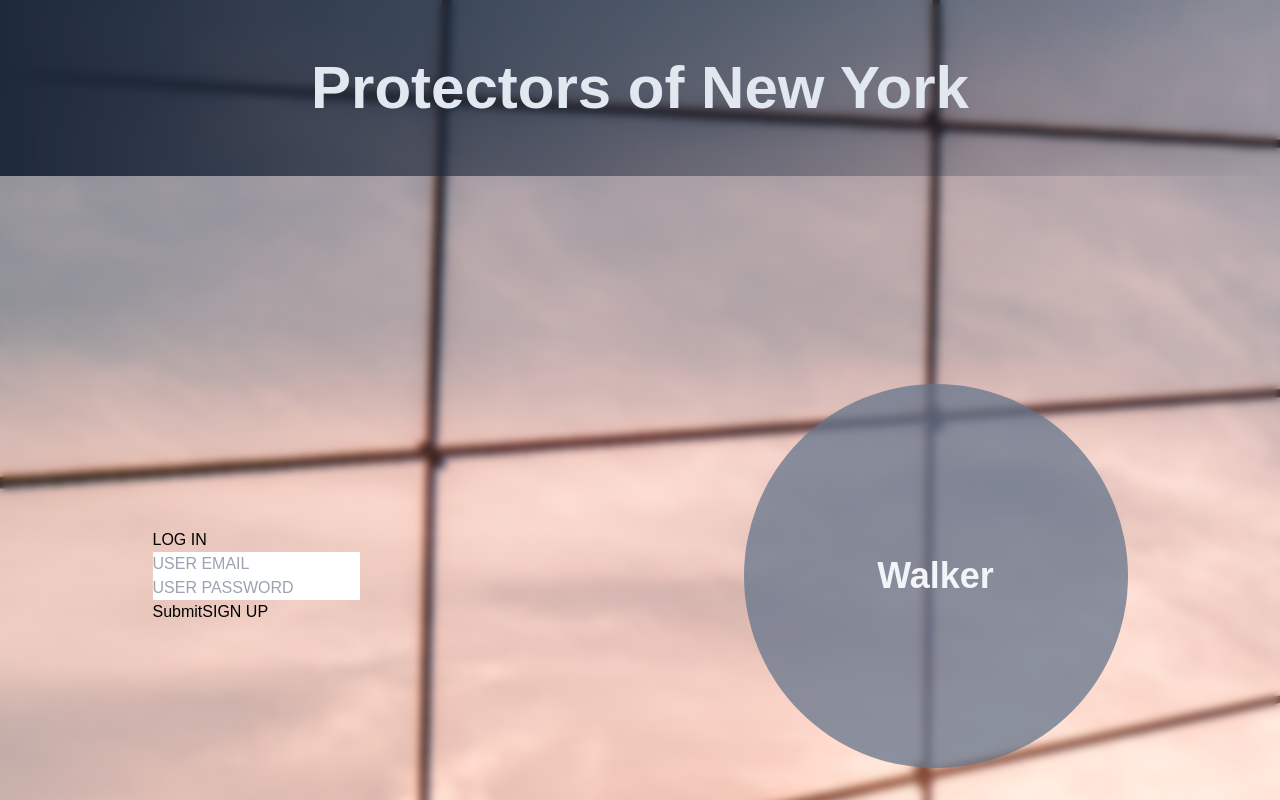
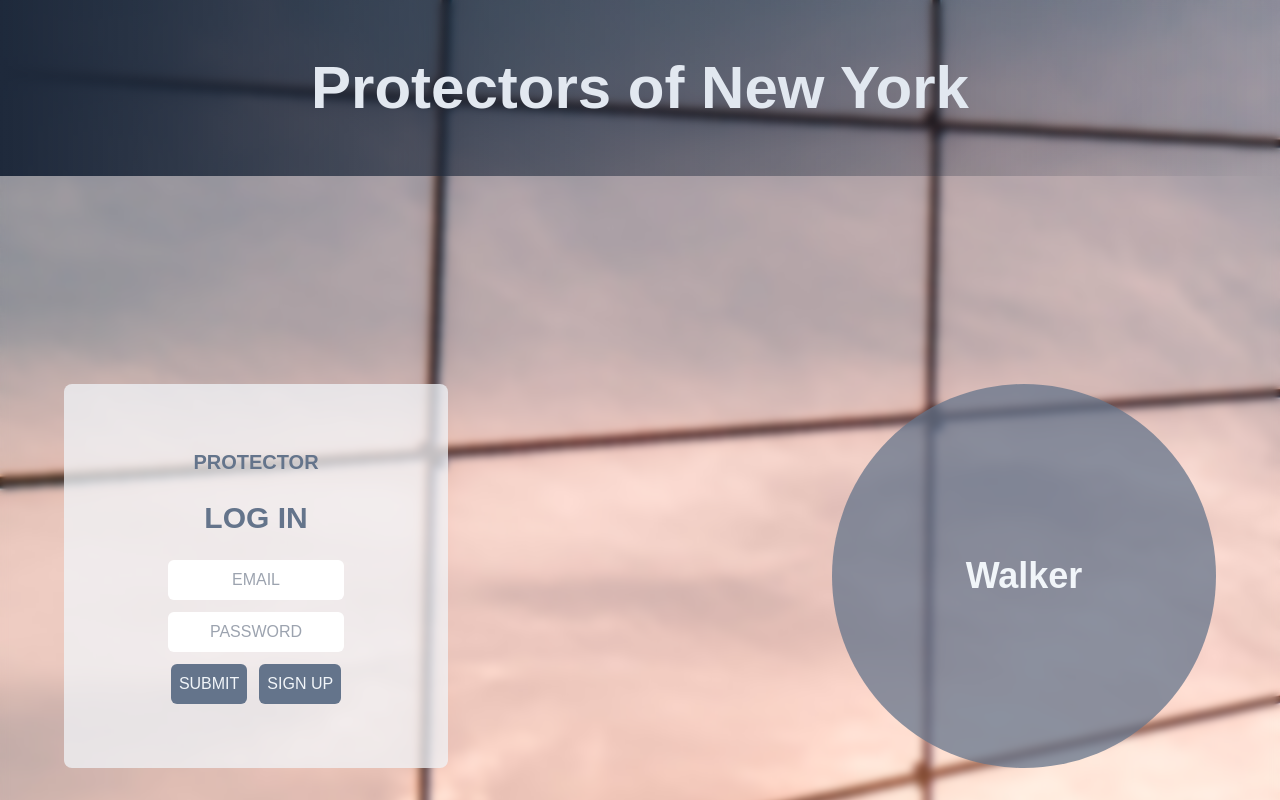
Before and after one commit to katherine84522/PONY-New-York-frontend, a React (Vite) app: page / in a window 1280 px wide. Both pictures are taken after a click on the element "Protector". Shown: the top 800 px of the page. Built offline with nearby package versions, Linux system fonts and the light colour scheme; no server answers.

Commit message:
forrm styling

```diff
--- a/src/App.jsx
+++ b/src/App.jsx
@@ -26,6 +26,10 @@ const App = () => {
     const socket = io("localhost:3000/");
 
     socket.on("connect", (data) => {
+      console.log(data);
+    });
+
+    socket.on("data", (data) => {
       console.log(data);
     });
 
--- a/src/ProtectorLogin.jsx
+++ b/src/ProtectorLogin.jsx
@@ -2,6 +2,7 @@ import { useNavigate } from "react-router-dom";
 import { useState } from 'react';
 
 const ProtectorLogin = () => {
+    const navigate = useNavigate()
 
     const handleSubmit = (e) => {
         e.preventDefault();
@@ -9,15 +10,16 @@ const ProtectorLogin = () => {
     }
 
     return (
-        <div>
-            <h2>LOG IN</h2>
-            <div className="login-form" onSubmit={(e) => { handleSubmit(e)} }>
+        <div className="flex justify-center items-center rounded-lg bg-slate-100 bg-opacity-75 w-96 h-96">
+            <div onSubmit={(e) => { handleSubmit(e) }}>
+                <h2 className="font-semibold text-xl text-center text-slate-500">PROTECTOR</h2><br />
+                <h2 className="font-semibold text-3xl text-center text-slate-500">LOG IN</h2><br />
                 <form>
-                    <input className="input-field" onChange={(e) => { setEmail(e.target.value) }} type="email" placeholder="USER EMAIL" /><br />
-                    <input className="input-field" onChange={(e) => { setPassword(e.target.value) }} type="password" placeholder="USER PASSWORD" /><br />
-                    <div>
-                        <input type="submit" />
-                        <button onClick={() => { navigate('/protectorsignup') }}>SIGN UP</button>
+                    <input className="h-10 w-44 rounded-md text-center" onChange={(e) => { setEmail(e.target.value) }} type="email" placeholder="EMAIL" /><br />
+                    <input className="mt-3 w-44 h-10 rounded-md text-center" onChange={(e) => { setPassword(e.target.value) }} type="password" placeholder="PASSWORD" /><br />
+                    <div className="flex justify-center items-center">
+                        <input className="mt-3 mr-3 p-2 bg-slate-500 text-slate-100 uppercase rounded-md" type="submit" />
+                        <button className="mt-3 p-2 bg-slate-500 text-slate-100 rounded-md" onClick={() => { navigate('/protectorsignup') }}>SIGN UP</button>
                     </div>
                 </form>
             </div>
--- a/src/WalkerLogin.jsx
+++ b/src/WalkerLogin.jsx
@@ -2,6 +2,7 @@ import { useNavigate } from "react-router-dom";
 import { useState } from 'react';
 
 const WalkerLogin = () => {
+    const navigate = useNavigate()
 
     const handleSubmit = (e) => {
         e.preventDefault();
@@ -9,18 +10,18 @@ const WalkerLogin = () => {
     }
 
     return (
-        <div>
-            <h2>LOG IN</h2>
-            <div className="login-form" onSubmit={(e) => { handleSubmit(e) }}>
+        <div className="flex justify-center items-center rounded-lg bg-slate-100 bg-opacity-75 w-96 h-96">
+            <div onSubmit={(e) => { handleSubmit(e) }}>
+                <h2 className="font-semibold text-xl text-center text-slate-500">WALKER</h2><br />
+                <h2 className="font-semibold text-3xl text-center text-slate-500">LOG IN</h2><br />
                 <form>
-                    <input className="input-field" onChange={(e) => { setEmail(e.target.value) }} type="email" placeholder="USER EMAIL" /><br />
-                    <input className="input-field" onChange={(e) => { setPassword(e.target.value) }} type="password" placeholder="USER PASSWORD" /><br />
-                    <div>
-                        <input type="submit" />
-                        <button onClick={() => { navigate('/walkersignup') }}>SIGN UP</button>
+                    <input className="h-10 w-44 rounded-md text-center" onChange={(e) => { setEmail(e.target.value) }} type="email" placeholder="EMAIL" /><br />
+                    <input className="mt-3 w-44 h-10 rounded-md text-center" onChange={(e) => { setPassword(e.target.value) }} type="password" placeholder="PASSWORD" /><br />
+                    <div className="flex justify-center items-center">
+                        <input className="mt-3 mr-3 p-2 bg-slate-500 text-slate-100 uppercase rounded-md" type="submit" />
+                        <button className="mt-3 p-2 bg-slate-500 text-slate-100 rounded-md" onClick={() => { navigate('/walkersignup') }}>SIGN UP</button>
                     </div>
                 </form>
-
             </div>
         </div>
     )
```
